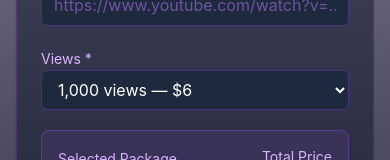
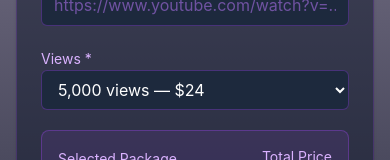
Before and after one commit to UnionMusicGroupLtd/music-distribution-platform-3387, a React (Vite) app: page /youtube-promotion in a window 390 px wide. Shown: the part 2035-2195 px from the top of the page. Built offline with nearby package versions, Linux system fonts and the light colour scheme.

Commit message:
Update YouTubePromotion component for improved layout and responsiveness

```diff
--- a/src/pages/YouTubePromotion.tsx
+++ b/src/pages/YouTubePromotion.tsx
@@ -5,7 +5,7 @@ import { Card } from '@/components/ui/card';
 import { Badge } from '@/components/ui/badge';
 
 const VIEW_PACKAGES = [
-  { views: 1000, price: 6 },
+  { views: 5000, price: 24 },
   { views: 5000, price: 24 },
   { views: 10000, price: 46 },
   { views: 50000, price: 108 },
@@ -20,7 +20,7 @@ const YouTubePromotion = () => {
     lastName: '',
     email: '',
     youtubeLink: '',
-    views: 1000,
+    views: 5000,
   });
   const [loading, setLoading] = useState(false);
 
@@ -57,7 +57,7 @@ const YouTubePromotion = () => {
         description: `We will contact you at ${form.email} with payment details for your ${form.views.toLocaleString()} views package ($${selectedPackage?.price}). Note: once the promotion starts and is completed, the amount is non-refundable.`,
         duration: 7000,
       });
-      setForm({ firstName: '', lastName: '', email: '', youtubeLink: '', views: 1000 });
+      setForm({ firstName: '', lastName: '', email: '', youtubeLink: '', views: 5000 });
     } catch (error) {
       console.error('Error submitting promotion request:', error);
       toast.error('Failed to submit request. Please try again or contact support.');
```
